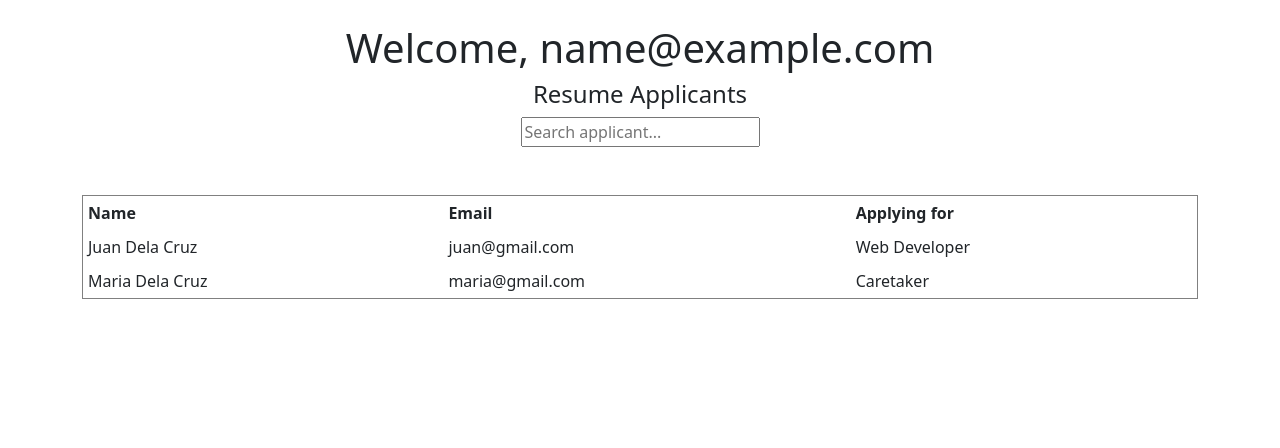
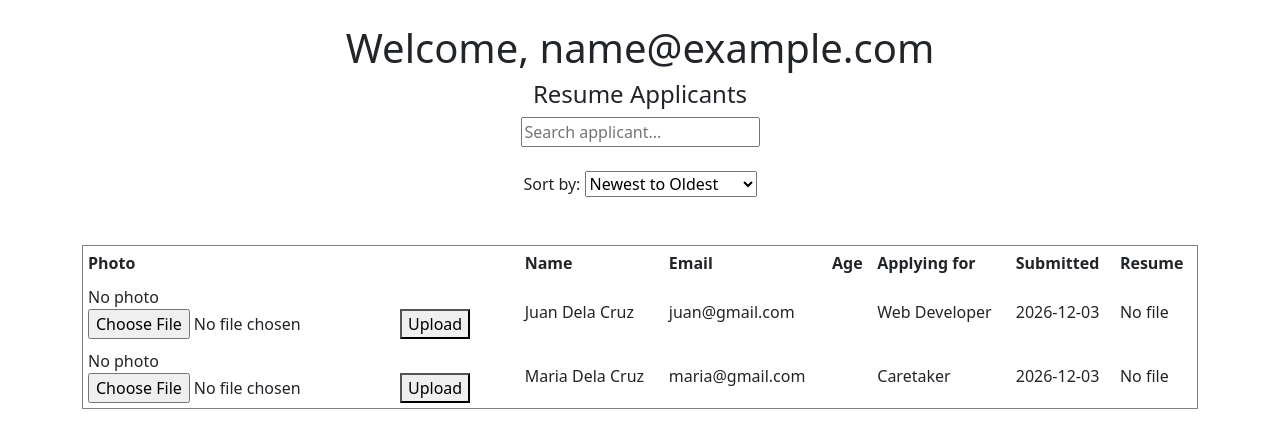
Before and after one commit to Nautiaqua/IntegProj, a PHP site: page /resumes.php in a window 1280 px wide. Shown: the top 448 px of the page. Run offline with PHP 8.4, Linux system fonts and the light colour scheme; the visitor is signed in with stand-in values (Sample User, id 1).

Commit message:
hello resumes kale push kona ferdi to (sorting)

```diff
--- a/resumes.php
+++ b/resumes.php
@@ -5,6 +5,21 @@ if(!isset($_SESSION['employee']))
 {
     header("Location: employee.php");
     exit();
+}
+
+if(isset($_POST['btnUploadPhoto']))
+{
+    $tmpFile = $_FILES['newPhoto']['tmp_name'];
+    $newPhoto = $_FILES['newPhoto']['name'];
+    $destination = "uploads/" . $newPhoto;
+
+    if(move_uploaded_file($tmpFile, $destination))
+    {
+        $jsonFile = urldecode($_POST['json_file']);
+        $data = json_decode(file_get_contents($jsonFile), true);
+        $data['photo'] = $destination;
+        file_put_contents($jsonFile, json_encode($data, JSON_PRETTY_PRINT));
+    }
 }
 ?>
 
@@ -33,34 +48,139 @@ if(!isset($_SESSION['employee']))
                     <h4>Resume Applicants</h4>
                     <input type="text" id="searchInput" placeholder="Search applicant...">
                     <br><br>
+
+                    <label for="sortSelect">Sort by: </label>
+                    <select id="sortSelect">
+                        <option value="newest">Newest to Oldest</option>
+                        <option value="oldest">Oldest to Newest</option>
+                        <option value="age_asc">Age (Youngest First)</option>
+                        <option value="age_desc">Age (Oldest First)</option>
+                        <option value="name_asc">Name (A-Z)</option>
+                        <option value="name_desc">Name (Z-A)</option>
+                    </select>
+                    <br><br>
                 </div>
 
                 <?php
+
                 $files = glob("resumes/*.json");
+
+                $applicants = array();
+
+                foreach($files as $file)
+                {
+                    $data = json_decode(file_get_contents($file), true);
+                    $data['_file'] = $file;
+                    $data['_filemtime'] = filemtime($file);
+                    $applicants[] = $data;
+                }
+
                 ?>
 
-                        <table border="1" cellpadding="5" width="100%">
+                <table border="1" cellpadding="5" width="100%" id="applicantTable">
                     <thead>
                         <tr>
+                            <th>Photo</th>
                             <th>Name</th>
                             <th>Email</th>
+                            <th>Age</th>
                             <th>Applying for</th>
+                            <th>Submitted</th>
+                            <th>Resume</th>
                         </tr>
                     </thead>
+                    <tbody>
 
                     <?php
-                            foreach($files as $file){
 
-                                $data = json_decode(file_get_contents($file), true);
+                    foreach($applicants as $data)
+                    {
+                        $photo = "";
 
-                                echo "<tr>";
-                                echo "<td>".$data['name']."</td>";
-                                echo "<td>".$data['email']."</td>";
-                                echo "<td>".$data['applyingfor']."</td>";
+                        if(!empty($data['photo']) && file_exists($data['photo']))
+                        {
+                            $photo = $data['photo'];
+                        }
+                        elseif(!empty($data['image']) && file_exists($data['image']))
+                        {
+                            $photo = $data['image'];
+                        }
+
+                        $resumeFile = "";
+
+                        if(!empty($data['resume_file']) && file_exists($data['resume_file']))
+                        {
+                            $resumeFile = $data['resume_file'];
+                        }
+                        elseif(!empty($data['resume']) && file_exists($data['resume']))
+                        {
+                            $resumeFile = $data['resume'];
+                        }
+
+                        if(!empty($data['age']))
+                        {
+                            $age = $data['age'];
+                        }
+                        else
+                        {
+                            $age = "";
+                        }
+
+                        $submitted = date("Y-m-d", $data['_filemtime']);
+
+                        $fileEncoded = urlencode($data['_file']);
+
+                        echo "<tr
+                            data-name='" . htmlspecialchars($data['name']) . "'
+                            data-age='" . htmlspecialchars($age) . "'
+                            data-time='" . $data['_filemtime'] . "'
+                        >";
+
+                        echo "<td>";
+
+                        if(!empty($photo))
+                        {
+                            $imagePath = $photo;
+                            echo "<img src='" . htmlspecialchars($imagePath) . "' alt='Photo' width='50' height='50' style='object-fit:cover; border-radius:4px;'>";
+                        }
+                        else
+                        {
+                            echo "<span>No photo</span>";
+                        }
+
+                        echo "<br>";
+                        echo "<form method='POST' enctype='multipart/form-data'>";
+                        echo "<input type='hidden' name='json_file' value='" . $fileEncoded . "'>";
+                        echo "<input type='hidden' name='MAX_FILE_SIZE' value='2097152'>";
+                        echo "<input type='file' name='newPhoto' accept='image/*'>";
+                        echo "<button type='submit' name='btnUploadPhoto'>Upload</button>";
+                        echo "</form>";
+
+                        echo "</td>";
+
+                        echo "<td>" . htmlspecialchars($data['name']) . "</td>";
+                        echo "<td>" . htmlspecialchars($data['email']) . "</td>";
+                        echo "<td>" . htmlspecialchars($age) . "</td>";
+                        echo "<td>" . htmlspecialchars($data['applyingfor']) . "</td>";
+                        echo "<td>" . $submitted . "</td>";
+
+                        echo "<td>";
+                        if(!empty($resumeFile))
+                        {
+                            echo "<a href='download_resume.php?file=" . urlencode($resumeFile) . "' class='btn btn-sm btn-primary'>Download</a>";
+                        }
+                        else
+                        {
+                            echo "<span>No file</span>";
+                        }
+                        echo "</td>";
+
                         echo "</tr>";
+                    }
 
-                            }
                     ?>
+
+                    </tbody>
                 </table>
             </div>
         </div>
@@ -69,6 +189,7 @@ if(!isset($_SESSION['employee']))
         <script src="https://cdn.jsdelivr.net/npm/bootstrap@5.3.8/dist/js/bootstrap.bundle.min.js" integrity="sha384-FKyoEForCGlyvwx9Hj09JcYn3nv7wiPVlz7YYwJrWVcXK/BmnVDxM+D2scQbITxI" crossorigin="anonymous"></script>
     </body>
     <script>
+
 document.getElementById("searchInput").addEventListener("keyup", function(){
 
     let value = this.value.toLowerCase();
@@ -86,5 +207,47 @@ document.getElementById("searchInput").addEventListener("keyup", function(){
     });
 
 });
+
+document.getElementById("sortSelect").addEventListener("change", function(){
+
+    let sortBy = this.value;
+
+    let tbody = document.querySelector("#applicantTable tbody");
+    let rows = Array.from(tbody.querySelectorAll("tr"));
+
+    rows.sort(function(a, b){
+
+        if(sortBy === "newest"){
+            return b.dataset.time - a.dataset.time;
+        }
+
+        if(sortBy === "oldest"){
+            return a.dataset.time - b.dataset.time;
+        }
+
+        if(sortBy === "age_asc"){
+            return (parseInt(a.dataset.age) || 0) - (parseInt(b.dataset.age) || 0);
+        }
+
+        if(sortBy === "age_desc"){
+            return (parseInt(b.dataset.age) || 0) - (parseInt(a.dataset.age) || 0);
+        }
+
+        if(sortBy === "name_asc"){
+            return a.dataset.name.localeCompare(b.dataset.name);
+        }
+
+        if(sortBy === "name_desc"){
+            return b.dataset.name.localeCompare(a.dataset.name);
+        }
+
+    });
+
+    rows.forEach(function(row){
+        tbody.appendChild(row);
+    });
+
+});
+
     </script>
 </html>
```
Lines whose indentation alone changed are shown as unchanged.
